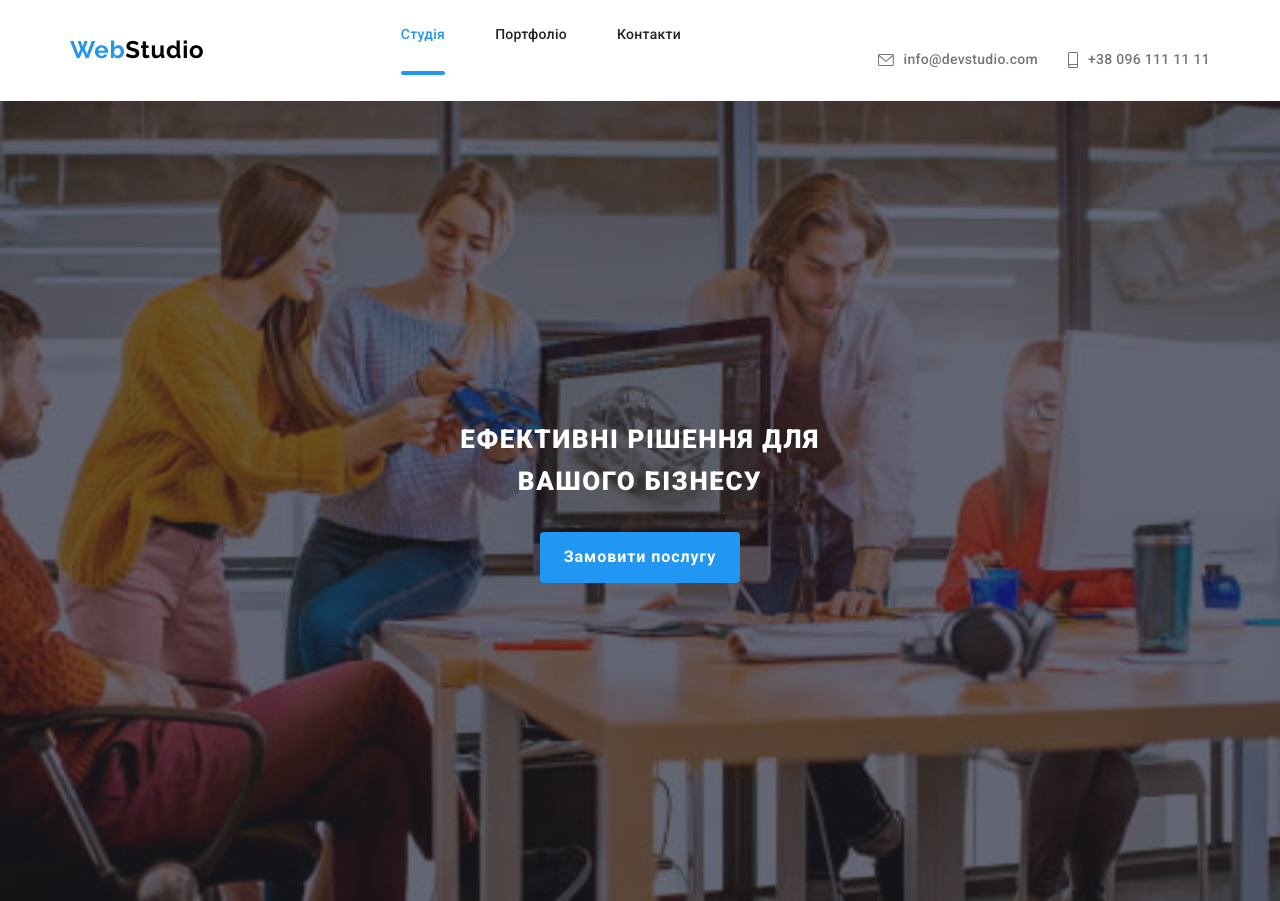
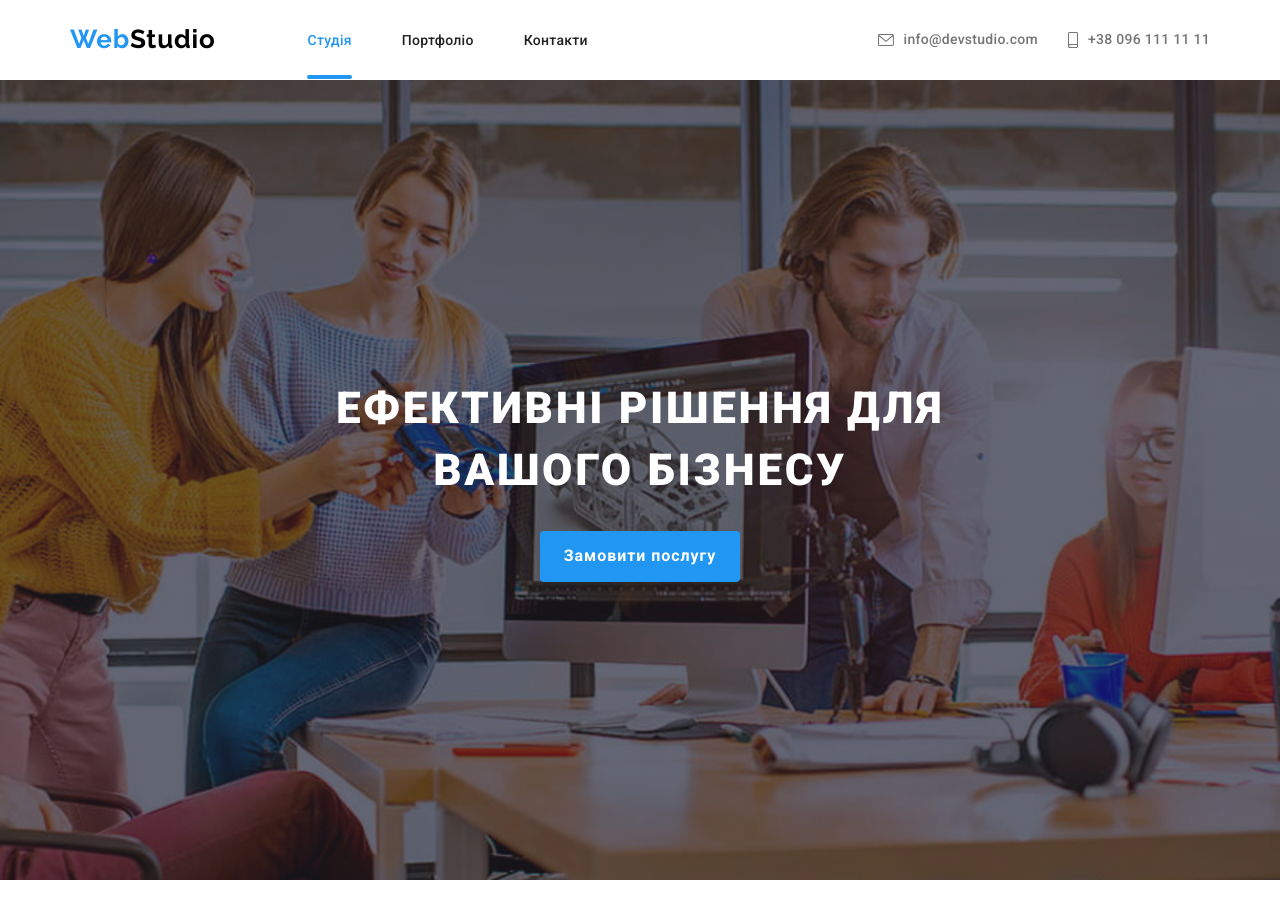
Before and after one commit to Totalinfonet/goit-markup-hw-08, a plain HTML site: page index.html in a window 1280 px wide. Shown: the top 901 px of the page. Drawn offline with nearby package versions, Linux system fonts and the light colour scheme.

Commit message:
Desktop styles updated

```diff
--- a/index.html
+++ b/index.html
@@ -532,6 +532,7 @@
     <!-- Footer -->
     <footer class="footer">
       <div class="container">
+        <div class="footer-main-socials">
           <div class="footer-main">
             <div class="logo">
               <a
@@ -614,6 +615,7 @@
                 </a>
               </li>
             </ul>
+          </div>
         </div>
         <div class="footer-subscribe">
           <form class="footer-form">
--- a/sass/components/_clients.scss
+++ b/sass/components/_clients.scss
@@ -9,6 +9,11 @@
   font-size: 28px;
   line-height: 1.2;
   letter-spacing: 0.03em;
+  @media screen and (min-width: 1200px) {
+    margin-bottom: 50px;
+    margin-top: 94px;
+    font-size: 36px;
+  }
 }
 .clients-list {
   display: flex;
--- a/sass/components/_features.scss
+++ b/sass/components/_features.scss
@@ -21,6 +21,9 @@
 
 .feature-list:last-child {
   margin-bottom: 60px;
+  @media screen and (min-width: 1200px) {
+    margin-bottom: 94px;
+  }
 }
 .feature-list__item {
   @media screen and (min-width: 768px) {
--- a/sass/components/_footer.scss
+++ b/sass/components/_footer.scss
@@ -4,6 +4,13 @@
   min-height: 252px;
   margin-left: auto;
   margin-right: auto;
+}
+.footer-main-socials {
+  @media screen and (min-width: 768px) {
+    display: flex;
+    justify-content: space-around;
+    align-items: baseline;
+  }
 }
 .footer-main {
   text-align: center;
@@ -58,6 +65,9 @@
 .footer-socials {
   margin-top: 60px;
   text-align: center;
+  @media screen and (min-width: 768px) {
+    margin: 0;
+  }
 }
 .footer-socials__title {
   margin-bottom: 20px;
@@ -132,6 +142,9 @@
   line-height: 1.3;
   letter-spacing: 0.03em;
   color: var(--white-opacity);
+  @media screen and (min-width: 768px) {
+    width: 50%;
+  }
 }
 .footer-form__btn {
   display: flex;
--- a/sass/components/_header.scss
+++ b/sass/components/_header.scss
@@ -1,7 +1,11 @@
 .header {
   border-bottom: 1px solid var(--header-line);
 }
-.nav {
+.nav.menu {
+  @media screen and (min-width: 1200px) {
+    margin-left: 92px;
+    margin-right: auto;
+  }
 }
 .logo {
 }
@@ -14,6 +18,9 @@
   font-size: 24px;
   line-height: 1.2;
   letter-spacing: 0.03em;
+  @media screen and (min-width: 1200px) {
+    font-size: 26px;
+  }
 }
 .logo__span--main {
   color: var(--accent-color);
@@ -34,7 +41,7 @@
   margin-right: auto;
 }
 .nav-list__item {
-  margin-bottom: 32px;
+  // margin-bottom: 32px;
 }
 
 .nav-list__item:last-child {
@@ -56,6 +63,10 @@
   &:focus {
     color: var(--accent-color);
   }
+  @media screen and (min-width: 768px) {
+    padding-top: 5px;
+    padding-bottom: 5px;
+  }
 }
 .nav-list__link--current {
   position: relative;
@@ -65,7 +76,7 @@
     content: "";
     position: absolute;
     left: 0;
-    bottom: 0;
+    bottom: -26px;
     width: 100%;
     height: 4px;
     background-color: var(--accent-color);
@@ -82,12 +93,20 @@
 //   }
 // }
 
-.contacts-list {
-  display: flex;
-  gap: 30px;
+.contacts-list.menu {
+  @media screen and (min-width: 768px) {
+    display: block;
+  }
+  @media screen and (min-width: 1200px) {
+    display: flex;
+    gap: 30px;
+  }
 }
 .contacts-list__item {
   margin-top: 32px;
+  @media screen and (min-width: 768px) {
+    margin: 0;
+  }
 }
 .contacts-list__link {
   display: flex;
@@ -110,6 +129,14 @@
   &:hover .contacts-list__icon,
   &:focus .contacts-list__icon {
     fill: var(--accent-color);
+  }
+  @media screen and (min-width: 768px) {
+    padding-top: 5px;
+    padding-bottom: 5px;
+    font-size: 12px;
+  }
+  @media screen and (min-width: 1200px) {
+    font-size: 14px;
   }
 }
 .contacts-list__icon {
--- a/sass/components/_hero.scss
+++ b/sass/components/_hero.scss
@@ -8,8 +8,8 @@
   margin-left: auto;
   margin-right: auto;
   margin-bottom: 60px;
-  // padding-top: 118px;
-  // padding-bottom: 118px;
+  padding-top: 118px;
+  padding-bottom: 118px;
   text-align: center;
 
   background-color: var(--bg-color);
@@ -34,9 +34,52 @@
       ),
       url("../images/0img@2x.jpg");
   }
+  @media screen and (min-width: 768px) {
+    background-image: linear-gradient(
+        to left,
+        var(--hero-gradient),
+        var(--hero-gradient)
+      ),
+      url("../images/8img.jpg");
+  }
+
+  @media screen and (min-width: 768px) {
+    @media (min-device-pixel-ratio: 2),
+      (min-resolution: 192dpi),
+      (min-resolution: 2dppx) {
+      background-image: linear-gradient(
+          to left,
+          var(--hero-gradient),
+          var(--hero-gradient)
+        ),
+        url("../images/8img@2x.jpg");
+    }
+  }
+  @media screen and (min-width: 1200px) {
+    background-image: linear-gradient(
+        to left,
+        var(--hero-gradient),
+        var(--hero-gradient)
+      ),
+      url("../images/9img.jpg");
+    margin-bottom: 94px;
+  }
+
+  @media screen and (min-width: 1200px) {
+    @media (min-device-pixel-ratio: 2),
+      (min-resolution: 192dpi),
+      (min-resolution: 2dppx) {
+      background-image: linear-gradient(
+          to left,
+          var(--hero-gradient),
+          var(--hero-gradient)
+        ),
+        url("../images/9img@2x.jpg");
+    }
+  }
 }
 .hero-section__title {
-  max-width: 360px;
+  max-width: 75%;
   margin-left: auto;
   margin-right: auto;
   margin-bottom: 30px;
@@ -46,6 +89,10 @@
   letter-spacing: 0.06em;
   text-transform: uppercase;
   color: var(--white-color);
+  @media screen and (min-width: 1200px) {
+    font-size: 44px;
+    line-height: 1.4;
+  }
 }
 
 .hero-section__btn {
--- a/sass/components/_occupation.scss
+++ b/sass/components/_occupation.scss
@@ -1,8 +1,11 @@
 .occupation-section {
   padding-top: 0;
 
-  @media screen and (max-width: 1200px) {
+  @media screen and (max-width: 1199px) {
     display: none;
+  }
+  @media screen and (min-width: 1200px) {
+    margin-bottom: 94px;
   }
 }
 .occupation-section > .container {
--- a/sass/components/_team.scss
+++ b/sass/components/_team.scss
@@ -2,6 +2,10 @@
   padding-top: 60px;
   padding-bottom: 60px;
   background-color: var(--button-color);
+  @media screen and (min-width: 1200px) {
+    padding-top: 94px;
+    padding-bottom: 94px;
+  }
 }
 .team-section__title {
   text-align: center;
@@ -11,6 +15,10 @@
   font-size: 28px;
   line-height: 1.2;
   letter-spacing: 0.03em;
+  @media screen and (min-width: 1200px) {
+    margin-bottom: 50px;
+    font-size: 36px;
+  }
 }
 
 .team-list {
```
Also changed, not shown: css/main.css, css/main.min.css, images/8img.jpg (added), images/8img@2x.jpg (added), images/9Img.jpg (added), images/9Img@2x.jpg (added), 2 other files. Lines whose indentation alone changed are shown as unchanged.
